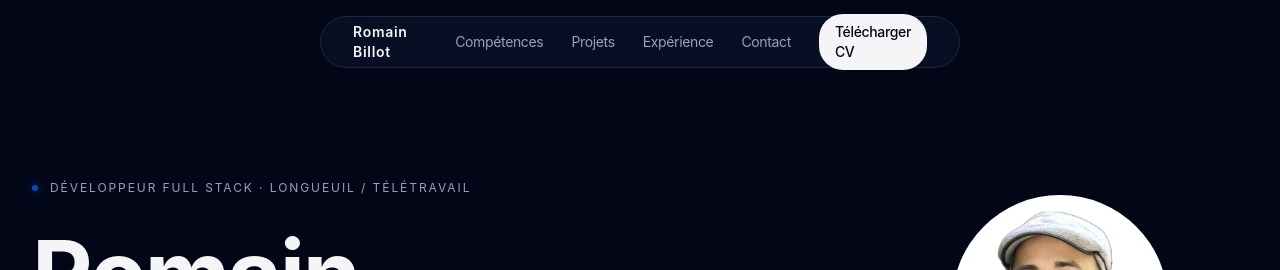
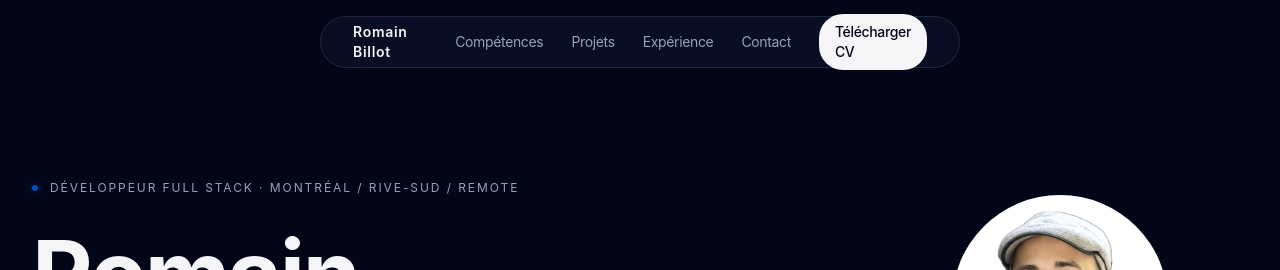
Before and after one commit to romain-billot/portfolio-v2, a React (Vite) app: page / in a window 1280 px wide. Shown: the top 270 px of the page. Built offline with nearby package versions, Linux system fonts and the light colour scheme; the HTML template or start-up script is replaced by a standard one.

Commit message:
fix: update location details in cv.json and adjust tagline in Hero component

```diff
--- a/src/cv.json
+++ b/src/cv.json
@@ -11,9 +11,9 @@
 		"location": {
 			"address": "",
 			"postalCode": "",
-			"city": "Longueuil",
+			"city": "Montréal / Rive-Sud",
 			"countryCode": "CA",
-			"region": "Remote"
+			"region": "Montréal"
 		},
 		"profiles": [
 			{
--- a/src/sections/hero/Hero.tsx
+++ b/src/sections/hero/Hero.tsx
@@ -14,7 +14,7 @@ export function Hero() {
 				<div className="flex-[1.35] min-w-0">
 					<HeroIdentity
 						name={cv.basics.name}
-						tagline={`${cv.basics.label} · ${cv.basics.location.city} / Télétravail`}
+						tagline={`${cv.basics.label} · ${cv.basics.location.city} / Remote`}
 					/>
 				</div>
 				<div className="flex-[0.65] min-w-0">
--- a/src/sections/hero/HeroIdentity.tsx
+++ b/src/sections/hero/HeroIdentity.tsx
@@ -29,7 +29,7 @@ export function HeroIdentity({name, tagline}: Props) {
         </span>
 				<span className="block overflow-hidden pb-[0.04em]">
           <span
-			  className={`${LINE_BASE} text-dim [transition-delay:120ms] ${
+			  className={`${LINE_BASE} text-dim delay-120 ${
 				  mounted ? "translate-y-0" : "translate-y-[105%]"
 			  }`}
 		  >
```
